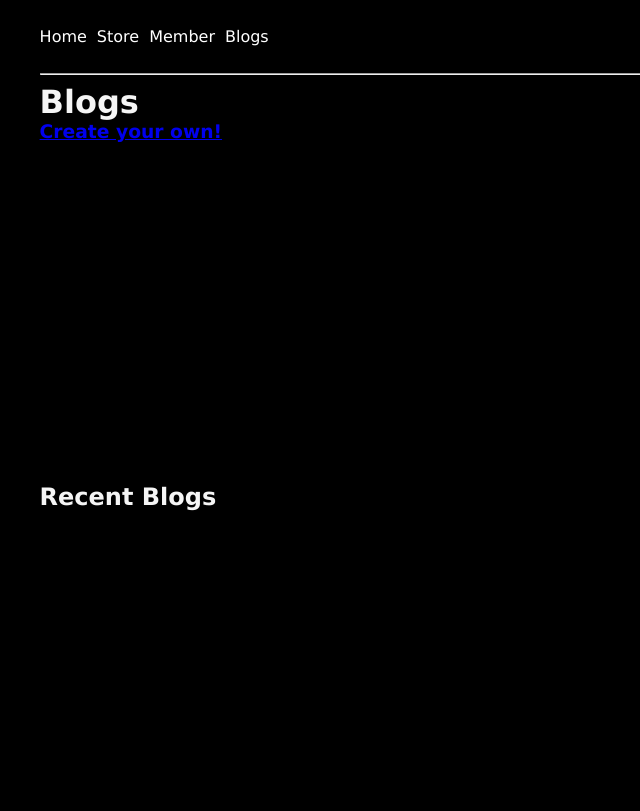
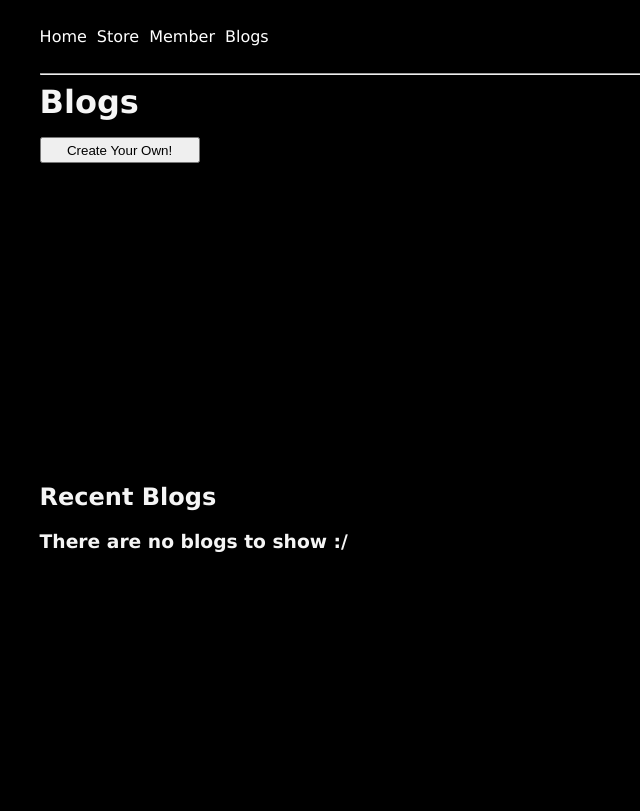
Before and after one commit to Bennm23/f5new, a Django app: page /blogs/ in a window 1280 px wide. Shown: the top 811 px of the page, without its empty margins (0-640 px from the left). Run offline with Django 4.2, Linux system fonts and the light colour scheme; data that the repository does not hold is empty.

Commit message:
Complete prettifying blog module

```diff
--- a/project/f5blogs/templates/f5blogs/blogs_home.html
+++ b/project/f5blogs/templates/f5blogs/blogs_home.html
@@ -8,17 +8,35 @@
 <hr>
 <div class="section">
     <h1>Blogs</h1>
-    <h3><a href="{% url 'blogs:create' %}">Create your own!</a></h3>
+
+    <form method="get" action="{% url 'blogs:create' %}">
+        <button class="create_blog_button" type="submit">Create Your Own!</button>
+    </form>
 </div>
 
 <div class="section">
     <h2>Recent Blogs</h2>
 
-    <ul>
+    <ul class="result_list">
         {% for blog in recent_blogs %}
-        <li><a href="{% url 'blogs:detail' blog.id %}">{{blog.title}}</a></li>
+            <div class="list_item">
+                <li>
+                    <details class="blog_summary">
+                        <summary>
+                            <a href="{% url 'blogs:detail' blog.id %}">{{blog.title}}</a>
+                            <div class="float_right_div">
+                                <h5>Created On: {{blog.create_date}}</h5>
+                            </div>
+                        </summary>
+                        <h5>{{ blog.content | safe}}</h5>
+                    </details>
+
+                    <hr/>
+                </li>
+            </div>
+        {% empty %}
+            <h3>There are no blogs to show :/</h3>
         {% endfor %}
-
     </ul>
 
 </div>
--- a/project/f5blogs/templates/f5blogs/detail_blog.html
+++ b/project/f5blogs/templates/f5blogs/detail_blog.html
@@ -12,7 +12,6 @@
 
     <div class="edit_button_group">
         <form method="get" action="{% url 'blogs:edit' blog.id %}">
-            {% csrf_token %}
             <button type="submit"> Edit </button>
         </form>
         <div class="horizontal_divider"></div>
--- a/project/static/project/styles.css
+++ b/project/static/project/styles.css
@@ -85,7 +85,6 @@ form label {
 .edit_button_group {
     display: flex;
     flex-direction: row;
-    list-style-type: none;
     padding: 0 0 .6rem 0;
     margin: 0;
 
@@ -102,6 +101,37 @@ form label {
     display: inline-block;
 }
 
+.result_list {
+    display: flex;
+    flex-direction: column;
+    list-style-type: none;
+    padding: 1.2rem 0;
+    margin: 0;
+
+}
+.result_list li {
+    margin-bottom: 0.5rem;
+}
+
+.result_list li a {
+    text-decoration: none;
+    color: white;
+}
+
+.result_list li a:hover {
+    text-decoration: underline;
+}
+
+.result_list li a:visited {
+    color: white;
+}
+
+.float_right_div {
+    position: relative;
+    float: right;
+}
+
+/* Move Below into blog specific css file */
 .blog_container {
     display: block;
     margin-top: 2rem;
@@ -110,3 +140,32 @@ form label {
 .blog_container * {
     margin-top: 1rem;
 }
+
+.create_blog_button {
+    padding: 0.2rem 1rem;
+    width: 10rem;
+}
+
+.blog_summary {
+    padding: 0.6rem 1rem;
+    border: 1px solid;
+    display: block;
+}
+
+.blog_summary > h5 {
+    padding-top: 0.3rem;
+    padding-left: 1rem;
+    text-overflow: ellipsis;
+    overflow: hidden;
+    max-height: 15em;
+    line-height: 1.5em;
+    display: block;
+}
+
+.blog_summary summary {
+    font-weight: bold;
+}
+
+.blog_summary summary:hover {
+    cursor: pointer;
+}
```
